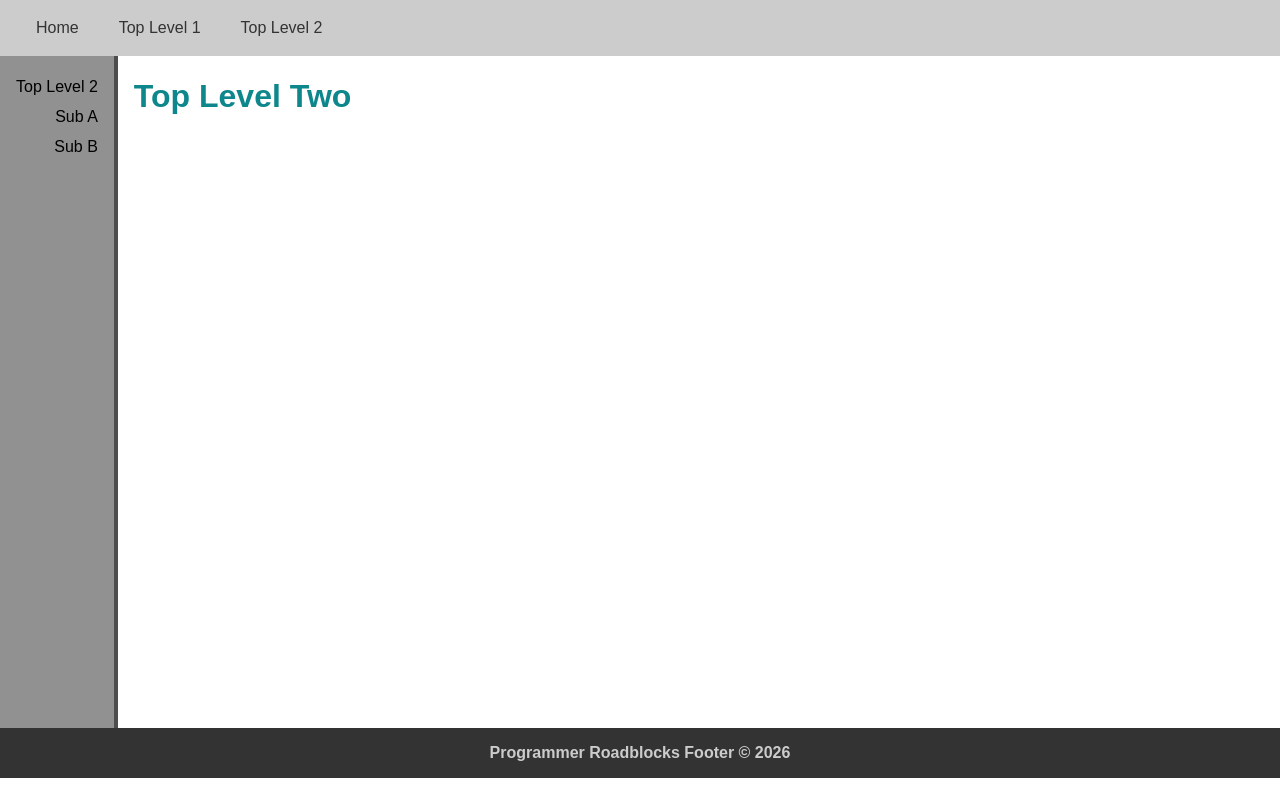
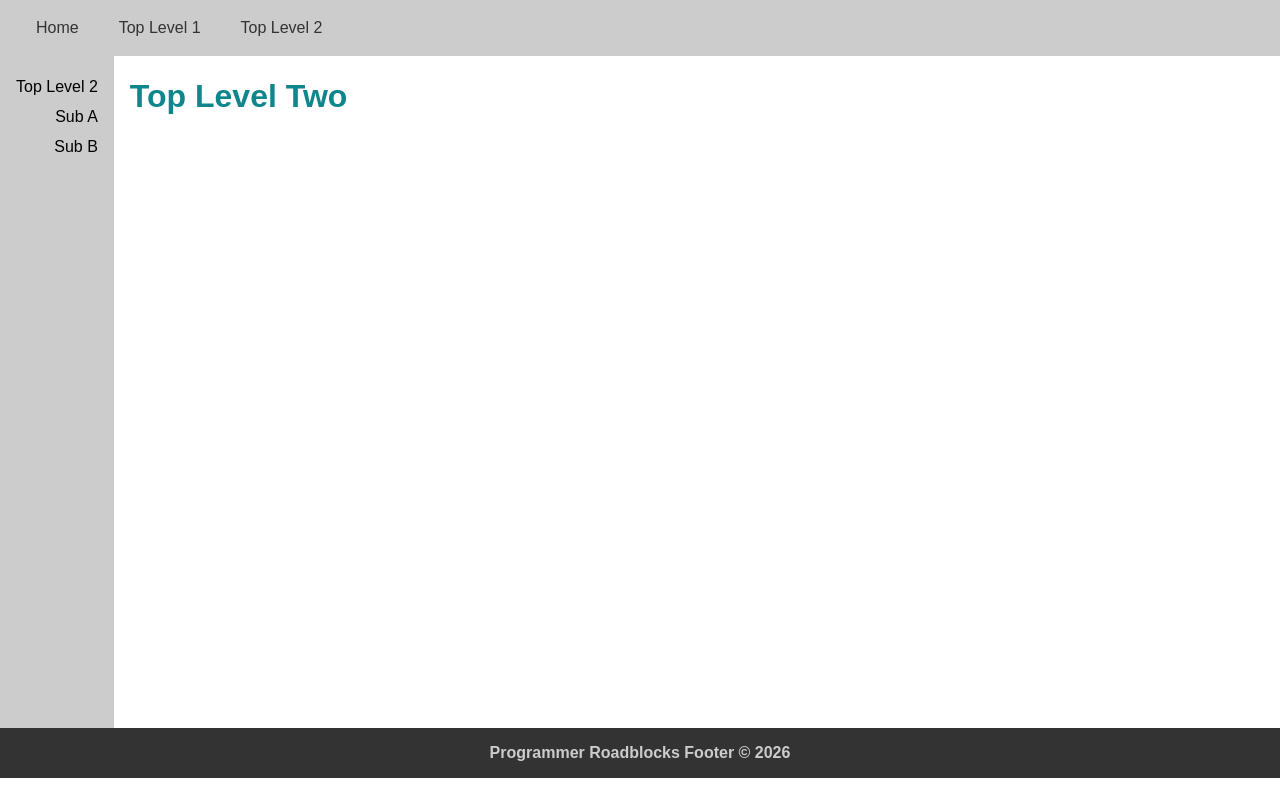
Before and after one commit to PRBDUDE/prb-routes, an Angular app: page /top-level-2 in a window 1280 px wide. Built offline with nearby package versions, Linux system fonts and the light colour scheme.

Commit message:
adjust side menu background color

```diff
--- a/public/assets/scss/_color.scss
+++ b/public/assets/scss/_color.scss
@@ -6,8 +6,7 @@
   --color-menu-hover-background: hsl(0, 0%, 87%);
   --color-menu-hover-text: hsl(347, 75%, 35%);
 
-  --color-side-menu-border: hsl(0, 0%, 30%);
-  --color-side-menu-background: hsl(0, 0%, 57%);
+  --color-side-menu-background: hsl(0, 0%, 80%);
 
   --color-footer-text: hsl(0, 0%, 80%);
   --color-footer-background: hsl(0, 0%, 20%);
--- a/public/assets/scss/_side-menu-panel.scss
+++ b/public/assets/scss/_side-menu-panel.scss
@@ -8,7 +8,6 @@
 .side-menu-panel {
   min-width: var(--side-panel-menu-width);
   height: var(--content-height);
-  border-right: 4px solid var(--color-side-menu-border);
   background-color: var(--color-side-menu-background);
   margin-right: 1em;
   padding: 1em 0;
```
